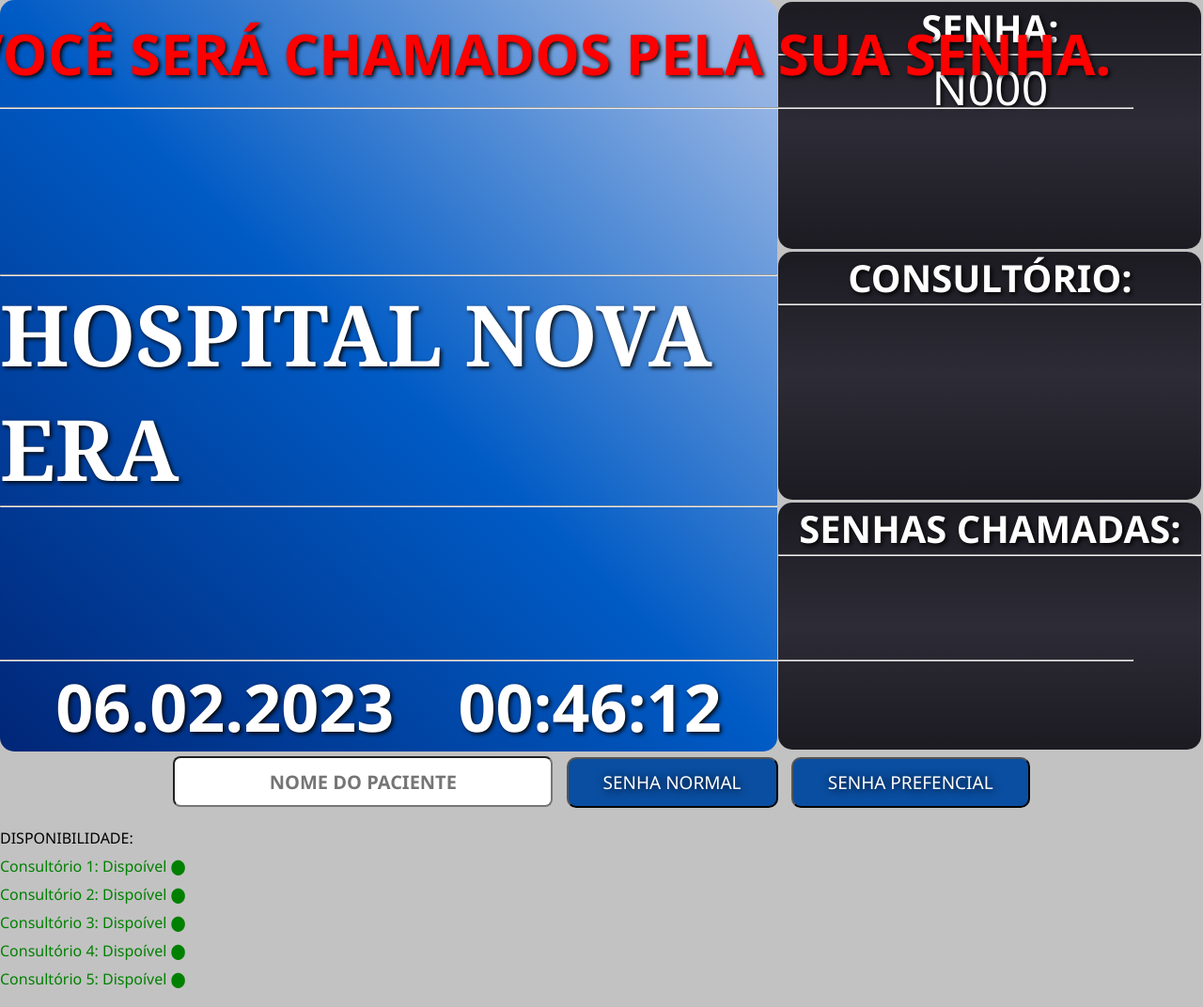
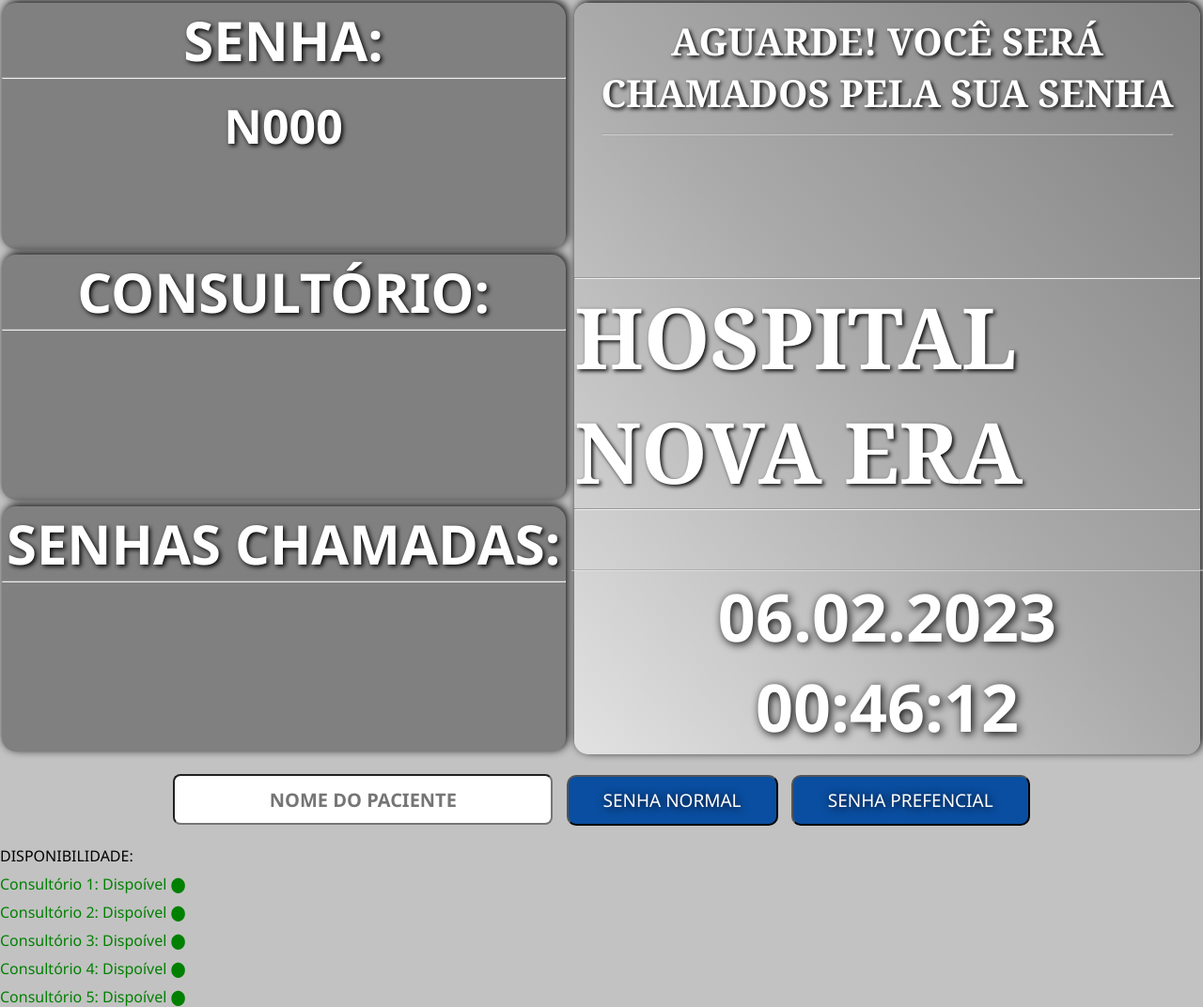
Before and after one commit to luccasme/Sistema-hospitalar-de-senhas, a plain HTML site: page index.html in a window 1280 px wide. Shown: the whole page at 94% size. Drawn offline with Linux system fonts and the light colour scheme.

Commit message:
css done

```diff
--- a/assets/css/sistema.css
+++ b/assets/css/sistema.css
@@ -4,15 +4,16 @@
     justify-content:center;
     align-content: center;
     border-radius: 5px;
-
-
 }
 .painel {
   display: flex;
   flex-direction: column;
   justify-content: right;
+  margin-bottom: 1rem;
+  margin-right: .2rem;
 
 }
+
 .final {
     position: absolute;
     bottom: 0;
@@ -27,31 +28,36 @@
     font-weight: bold;
     color: #fff;
     padding: 2rem;
-    text-shadow: 2px 2px 4px #070707;
+    text-shadow: 2px 2px 10px #070707;
 }
 .final > hr {
-    width: 99rem;
     color: #fff;
+    opacity: 50%;
 }
 .caixa{
     height: 100%;
-    width: 450px;
-    background-image: linear-gradient(to bottom, #1C1B22, #2d2b35, #1C1B22);
-    font-size: 40px;
+    width: 600px;
+    background-color:grey;
     text-shadow: 2px 2px 5px rgb(0, 0, 0);
     color: rgb(255, 255, 255);
     font-weight: 600;
     text-align: center;
-    border: 2px  #fcfcfc;
     border-radius: 15px;
-    margin: .1rem;
+    margin:.2rem;
+    margin-left: .1rem;
+    box-shadow: 2px -2px 10px #070707;
+    font-size: 58px;
+}
+.caixa > h2  {
+    font-size: 50px;
+    font-weight: 600;
+    color: #fff;
+    background-color: transparent;
+}
+.senha_ {
+    margin-top: 1rem;
+}
 
-}
-.caixa > h2 {
-    font-size: 50px;
-    font-weight: 500;
-
-}
 .caixa > hr {
     color: #fff;
 }
@@ -90,7 +96,8 @@
     font-weight: 400;
 }
 .aviso {
-    font-size: 60px;
+    font-size: 40px;
+    font-family: Georgia, 'Times New Roman', Times, serif;
     background-color: transparent;
     position: absolute;
     top: 0;
@@ -98,24 +105,29 @@
     background-color: transparent;
     justify-content: space-around;
     font-weight: bold;
-    color: red;
+    color: #fff;
     padding: 1rem;
     text-shadow: 2px 2px 4px #070707;
 }
 .aviso > hr {
-    width: 99rem;
     color: #fff;
     margin: 1rem;
+    opacity: 50%;
 }
 .propaganda {
     width: 100vw;
     height: 100vh;
-    background-image: linear-gradient(to right top, #012677, #005bc5, #acc2e8 );
     display: flex;
     flex-direction: column;
     justify-content: center;
     align-items: center;
     border-radius: 15px;
+    margin: .2rem;
+    margin-bottom: 1rem;
+    text-shadow: -2px 2px 4px #070707;
+    background: linear-gradient(to bottom left, #808080, #AAAAAA, #E2E2E2);
+    box-shadow: 2px -2px 10px #070707;
+
 }
 
 .Hname{
--- a/assets/js/main.js
+++ b/assets/js/main.js
@@ -20,11 +20,9 @@ var db_pacientes = {db_paciente_normal, db_paciente_pref};
         let ano = data.getFullYear();
         let hora = data.getHours().toString().padStart(2, '0');
         let minuto = data.getMinutes().toString().padStart(2, '0');
-    let segundo = data.getSeconds().toString().padStart(2, '0');
-
+        let segundo = data.getSeconds().toString().padStart(2, '0')
         let dataAtual = `${dia}.${mes}.${ano}`;
         let horaAtual = `${hora}:${minuto}:${segundo}`;
-
         document.getElementById("data").innerHTML = `${dataAtual}`;
 
     setInterval(function(){
@@ -56,17 +54,19 @@ setInterval(function(){
     for (let key in consultorios) {
       if (consultorios[key]) {
         document.getElementById(`${key}`).innerHTML =  ` Consultório ${key}: ${alterarDisponibilidade(key)}`;
+        document.getElementById("consultorio").innerHTML = `Consultório ${key}`;
       break;
       }
     }
   }
-    document.getElementById("1").innerHTML = "Consultório 1: " + alterarDisponibilidade("1");
-    document.getElementById("2").innerHTML = "Consultório 2: " + alterarDisponibilidade("2");
-    document.getElementById("3").innerHTML = "Consultório 3: " + alterarDisponibilidade("3");
-    document.getElementById("4").innerHTML = "Consultório 4: " + alterarDisponibilidade("4");
-    document.getElementById("5").innerHTML = "Consultório 5: " + alterarDisponibilidade("5");
+    let total_consultorios = 5;
+    for (let i = 1; i <= total_consultorios; i++) {
 
-    console.log(consultorios);
+        let disponibilidade = alterarDisponibilidade(`${i}`)
+
+        document.getElementById(`${i}`).innerHTML = `Consultório ${i}: ${disponibilidade}`
+
+    }
  //-----------------------------------------------------------------------------------------------------------------------------
 
 
--- a/index.html
+++ b/index.html
@@ -7,13 +7,31 @@
     <title>Gerenciador de senhas</title>
     <link rel="stylesheet" href="assets/css/global.css">
     <link rel="stylesheet" href="assets/css/sistema.css">
+
 </head>
 <body>
     <section class="content">
+        </div>
+        <div class="painel" >
+            <div class="caixa"> SENHA:
+            <hr>
+                <h2 id="senha" class="senha_"></h2>
+                <h2 id="nome" class="nome_"></h2>
+            </div>
 
+            <div id="consult" class="caixa">CONSULTÓRIO:
+                <hr>
+                <h2 id="consultorio"></h2>
+            </div>
+
+            <div id="senhasChamadas" class="caixa">SENHAS CHAMADAS:
+                <hr>
+                <h2 id="ultSenhas" class="font"></h2>
+            </div>
+        </div>
         <div class="propaganda">
             <div class="aviso">
-                AGUARDE! VOCÊ SERÁ CHAMADOS PELA SUA SENHA.
+                AGUARDE! VOCÊ SERÁ CHAMADOS PELA SUA SENHA
                 <hr>
             </div>
             <div class="layout">
@@ -25,25 +43,6 @@
                 <span id="data" class="data"></span>
                 <span id="hora" class="relogio"></span>
             </div>
-
-        </div>
-        <div class="painel" >
-            <div class="caixa"> SENHA:
-            <hr>
-                <h2 id="senha" class="senha_nome"></h2>
-                <h2 id="nome" class="senha_nome"></h2>
-            </div>
-
-            <div id="consult" class="caixa">CONSULTÓRIO:
-                <hr>
-                <h2 id="consultorio" class="font"></h2>
-            </div>
-
-            <div id="senhasChamadas" class="caixa">SENHAS CHAMADAS:
-                <hr>
-                <h2 id="ultSenhas" class="font"></h2>
-            </div>
-        </div>
 
         </div>
 
```
Lines whose indentation alone changed are shown as unchanged.
